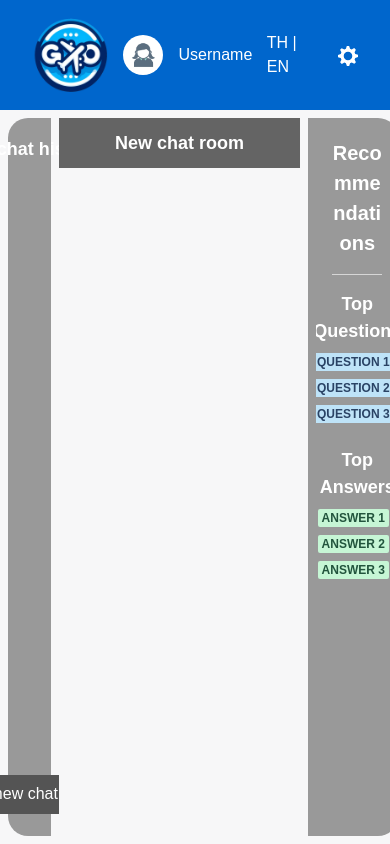
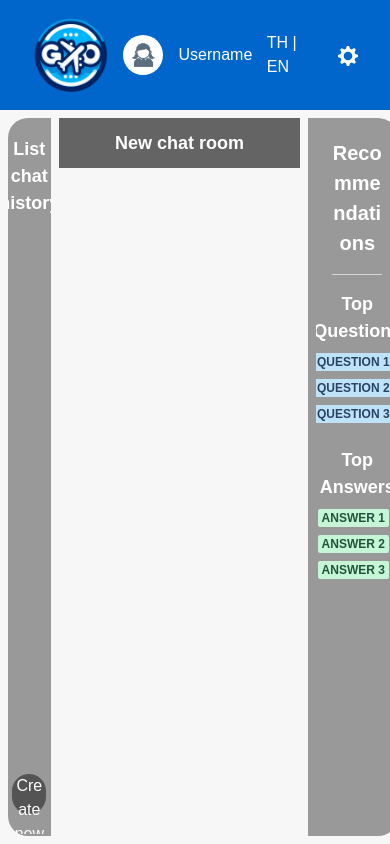
Before and after one commit to Kitiphat/Senior_code, a React (Create React App) app in the folder ai-tpr-proj/: page / in a window 390 px wide. Built offline with nearby package versions, Linux system fonts and the light colour scheme.

Commit message:
fixed left sidebar responsive

```diff
--- a/ai-tpr-proj/src/components/leftSideBar.jsx
+++ b/ai-tpr-proj/src/components/leftSideBar.jsx
@@ -1,5 +1,5 @@
 import React, { useState } from 'react';
-import { Flex, VStack, Box, Text, IconButton } from '@chakra-ui/react';
+import { Flex, VStack, Box, Text, IconButton, Container } from '@chakra-ui/react';
 import { AddIcon, DeleteIcon } from '@chakra-ui/icons';
 import './ScrollBar.css';
 
@@ -8,7 +8,7 @@ const LeftSideBar = () => {
 
   const handleCreateChatroom = () => {
     const newChatroom = { name: `Chatroom ${chatrooms.length + 1}` };
-    setChatrooms([...chatrooms, newChatroom]);
+    setChatrooms([newChatroom, ...chatrooms]); // Adding the new chatroom at the end of the array
   };
 
   const handleDeleteChatroom = (index) => {
@@ -17,17 +17,15 @@ const LeftSideBar = () => {
     setChatrooms(updatedChatrooms);
   };
 
-
-
   return (
-    <Flex direction="column" h='100%' width="100%" mr="2"  align="center" justify="center">
-      <VStack flex="1" overflowY="auto" maxHeight="calc(100vh - 130px)" height='full' >
+    <Flex direction="column" h='100%' width="100%" mr="2" align="center" justify="center">
+      <VStack flex="1" overflowY="auto" maxHeight="calc(100vh - 130px)" height='full' align="center" justify="center" width='100%'>
         <Box mt='4'>
           <Text fontSize="18" color="white" margin="auto" as="b">
             List chat history
           </Text>
         </Box>
-        <VStack height='85%' overflowY={'auto'} width ='100%' maxHeight={'auto'} className="left-sidebar">
+        <VStack height='85%' overflowY={'auto'} width='80%' className="left-sidebar">
           {chatrooms.map((chatroom, index) => (
             <Flex key={index} mt="25" bgColor="#999999" w="100%" h="40px" borderRadius="10px" align="center" justify="space-between" _hover={{ bgColor: 'gray' }}>
               <Text fontSize="16" color="white" margin="auto" pl="4">
@@ -39,7 +37,7 @@ const LeftSideBar = () => {
             </Flex>
           ))}
         </VStack>
-        <Box mt='auto'mb ='5'as="button" bg="#545454" color="white" w="230px" h="40px" fontSize="16" borderRadius="20" align="center" justify="center" onClick={handleCreateChatroom}>
+        <Box maxW='80%' mt='auto' mb='5' as="button" bg="#545454" color="white" w="230px" h="40px" fontSize="16" borderRadius="20" align="center" justify="center" onClick={handleCreateChatroom}>
           Create new chat <AddIcon boxSize={'15px'} ml='10' alignItems='center'/>
         </Box>
       </VStack>
```
Lines whose indentation alone changed are shown as unchanged.
